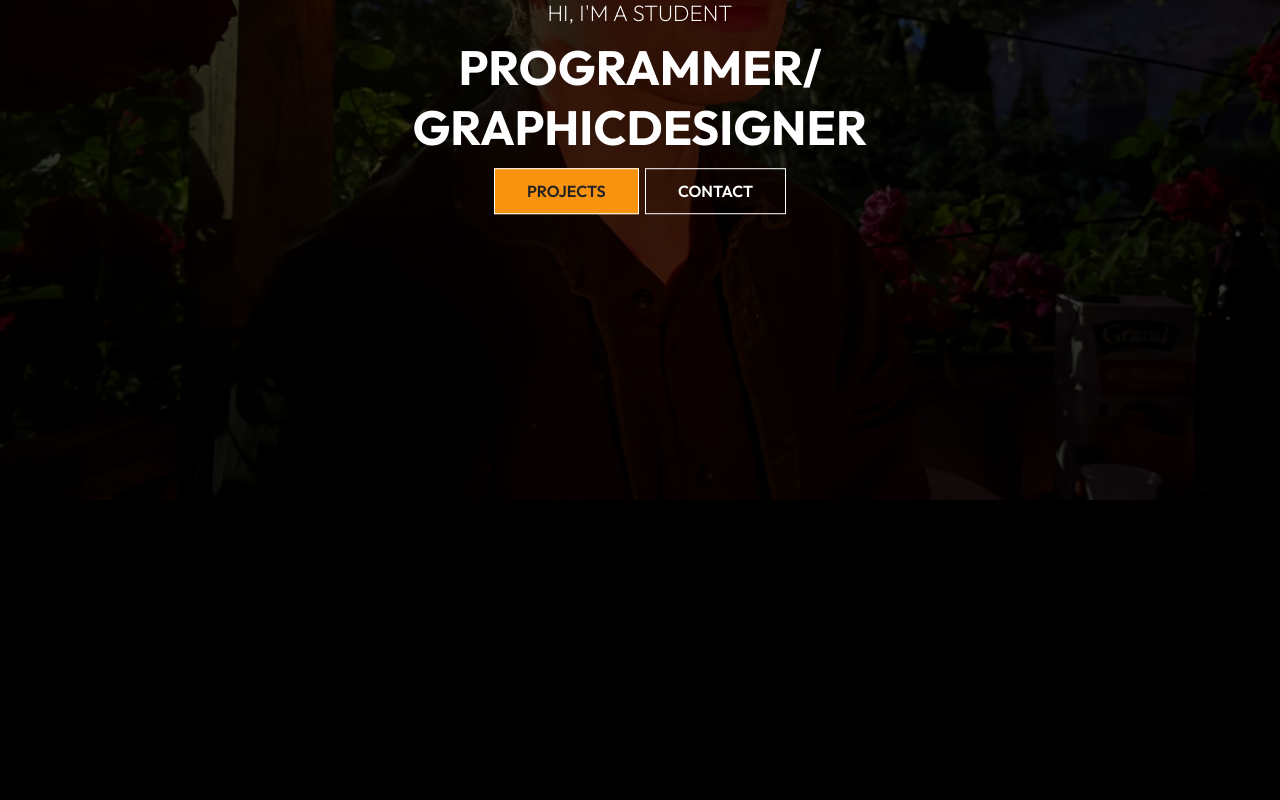
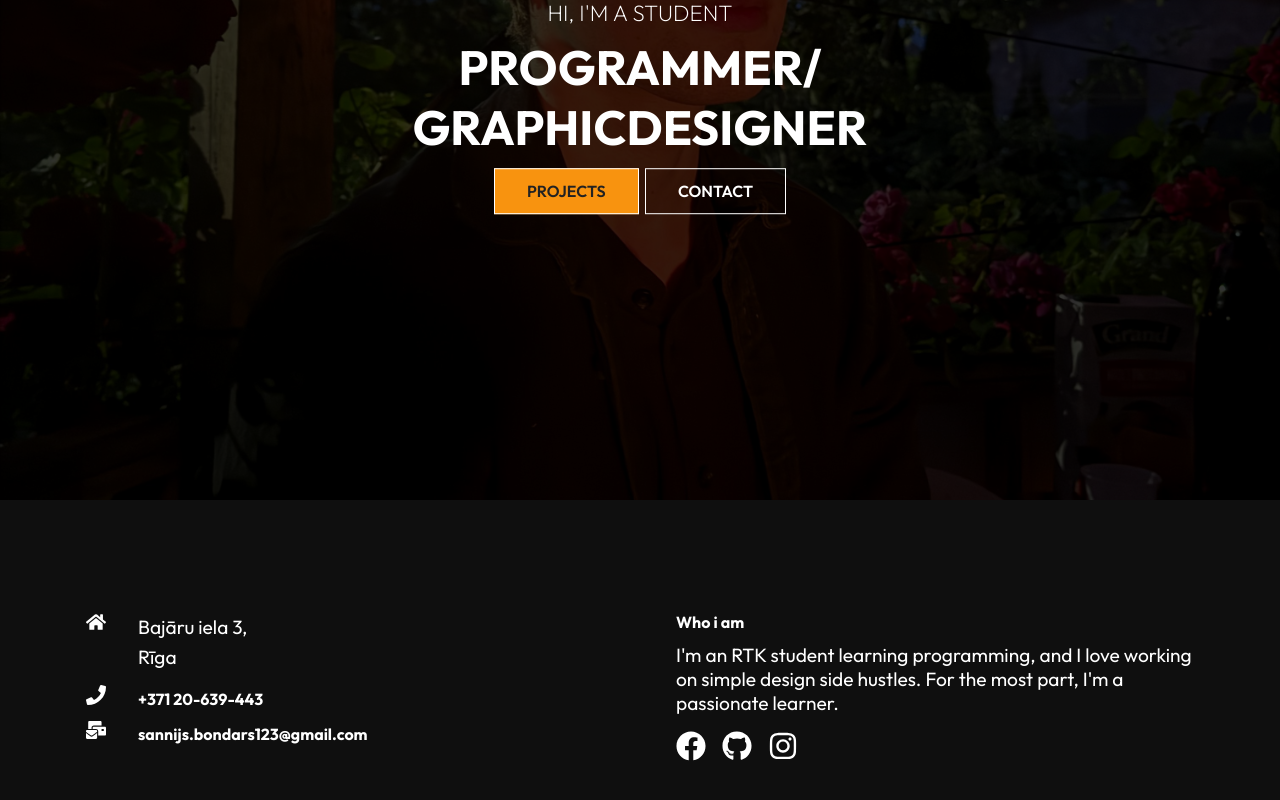
Before and after one commit to Sanvirus/sanvirus.github.io, a React (Create React App) app in the folder my-app/: page / in a window 1280 px wide. Shown: the part 300-1100 px from the top of the page. Before the commit the page ends 804 px from the top, so only its background shows below. Built offline with nearby package versions, Linux system fonts and the light colour scheme.

Commit message:
header/ footer added

```diff
--- /dev/null
+++ b/my-app/src/components/Footer.js
@@ -0,0 +1,55 @@
+import "./FooterStyle.css"
+
+import React from 'react'
+import { FaHome, FaPhone, FaMailBulk, FaFacebook, FaGithub, FaInstagram } from "react-icons/fa"
+
+const Footer = () => {
+  return (
+    <div className="footer">
+        <div className="footer-container">
+            <div className="left">
+                <div className="location">
+                    <FaHome size={20} style={{color:"#fff", marginRight: "2rem"}} />
+                    <div>
+                        <p>Bajāru iela 3,</p>
+                        <p>Rīga</p>
+                    </div>
+                </div>
+                <div className="phone">
+                    <h4>
+                        <FaPhone size={20} style={{color:"#fff", marginRight: "2rem"}} />
+                        +371 20-639-443
+                    </h4>
+                </div>
+                <div className="email">
+                    <h4>
+                        <FaMailBulk size={20} style={{color:"#fff", marginRight: "2rem"}} />
+                        sannijs.bondars123@gmail.com
+                    </h4>
+                </div>
+            </div>
+            <div className="right">
+                <h4>Who i am</h4>
+                <p>I'm an RTK student learning programming, and I love working on simple design side hustles. For the most part, I'm a passionate learner.</p>
+
+            <div className="social">
+                <FaFacebook
+                size={30}
+                style={{color:"#fff",
+                marginRight: "1rem"}}/>
+                <FaGithub
+                size={30}
+                style={{color:"#fff",
+                marginRight: "1rem"}}/>
+                <FaInstagram
+                size={30}
+                style={{color:"#fff",
+                marginRight: "1rem"}}/>
+            </div>
+            </div>
+        </div>
+    </div>
+  )
+}
+
+export default Footer
--- /dev/null
+++ b/my-app/src/components/FooterStyle.css
@@ -0,0 +1,56 @@
+.footer{
+    width: 100%;
+    padding: 6rem 0;
+    background-color: rgba(19, 19, 19, 0.8);
+}
+
+.footer-container{
+    max-width: 1140px;
+    margin: auto;
+    display: grid;
+    grid-template-columns: repeat(2, 1fr);
+    grid-gap: 40px;
+}
+
+.left{
+    height: 100%;
+    max-width: 100%;
+    display: flex;
+    flex-direction: column;
+    padding: 1rem;
+}
+.location{
+    display: flex;
+    margin-bottom: 0.8rem;
+}
+
+.location p{
+    line-height: 30px;
+}
+
+.right{
+    height: 100%;
+    max-width: 100%;
+    display: flex;
+    flex-direction: column;
+    padding: 1rem;
+}
+
+.social {
+    margin-top: 1rem;
+}
+
+h4{
+    font-family: 1.2rem;
+    padding-bottom: 0.7rem;
+}
+
+p{
+    font-size: 1.2rem;
+}
+
+@media screen and (max-width: 640px){
+    .footer-container {
+        grid-template-columns: 1fr;
+    }
+}
--- a/my-app/src/components/Navbar.js
+++ b/my-app/src/components/Navbar.js
@@ -4,7 +4,7 @@ import {FaBars, FaTimes} from "react-icons/fa";
 
 import React, {useState} from 'react';
 
-export const Navbar = () => {
+const Navbar = () => {
     const[click, setClick] = useState(false);
     const handleClick = () => setClick(!click);
 
@@ -51,3 +51,5 @@ export const Navbar = () => {
     </div>
   )
 }
+
+export default Navbar;
--- a/my-app/src/routers/About.js
+++ b/my-app/src/routers/About.js
@@ -1,7 +1,13 @@
 import React from "react";
 
+import Navbar from "../components/Navbar";
+import Footer from "../components/Footer";
+
 const About = () => {
-    return <div>About</div>;
+    return <div>
+        <Navbar />
+        <Footer />
+    </div>;
 }
 
 export default About;
--- a/my-app/src/routers/Contact.js
+++ b/my-app/src/routers/Contact.js
@@ -1,7 +1,13 @@
 import React from "react";
 
+import Navbar from "../components/Navbar";
+import Footer from "../components/Footer";
+
 const Contact = () => {
-    return <div>Contact</div>;
+    return <div>
+        <Navbar />
+        <Footer />
+    </div>;
 }
 
 export default Contact;
--- a/my-app/src/routers/Home.js
+++ b/my-app/src/routers/Home.js
@@ -1,11 +1,13 @@
 import React from "react";
-import {Navbar} from "../components/Navbar";
+import Navbar from "../components/Navbar";
 import HeroImg from "../components/HeroImg";
+import Footer from "../components/Footer";
 
 const Home = () => {
     return <div>
       <Navbar/>
-      <HeroImg />
+      <HeroImg/>
+      <Footer/>
     </div>;
 };
 
--- a/my-app/src/routers/Project.js
+++ b/my-app/src/routers/Project.js
@@ -1,7 +1,13 @@
 import React from "react";
 
+import Navbar from "../components/Navbar";
+import Footer from "../components/Footer";
+
 const Project = () => {
-    return <div>Projects</div>;
+    return <div>
+        <Navbar />
+        <Footer />
+    </div>;
 }
 
 export default Project;
```
